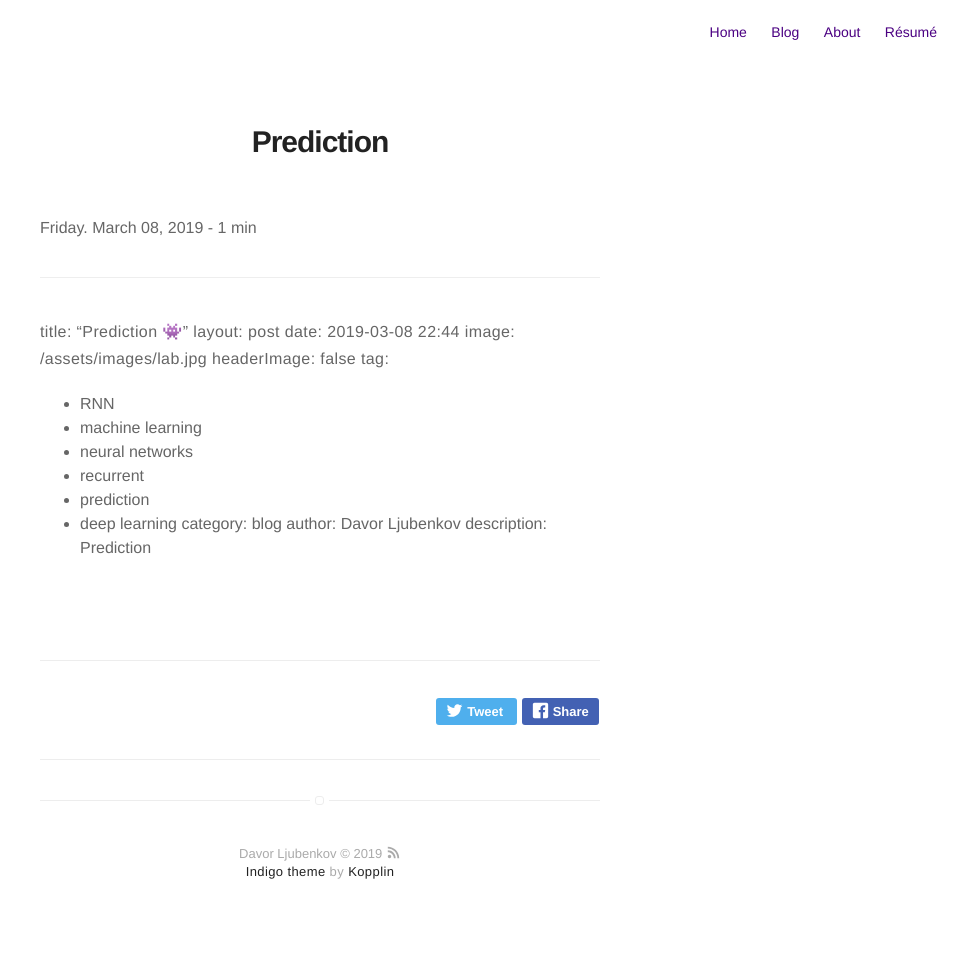
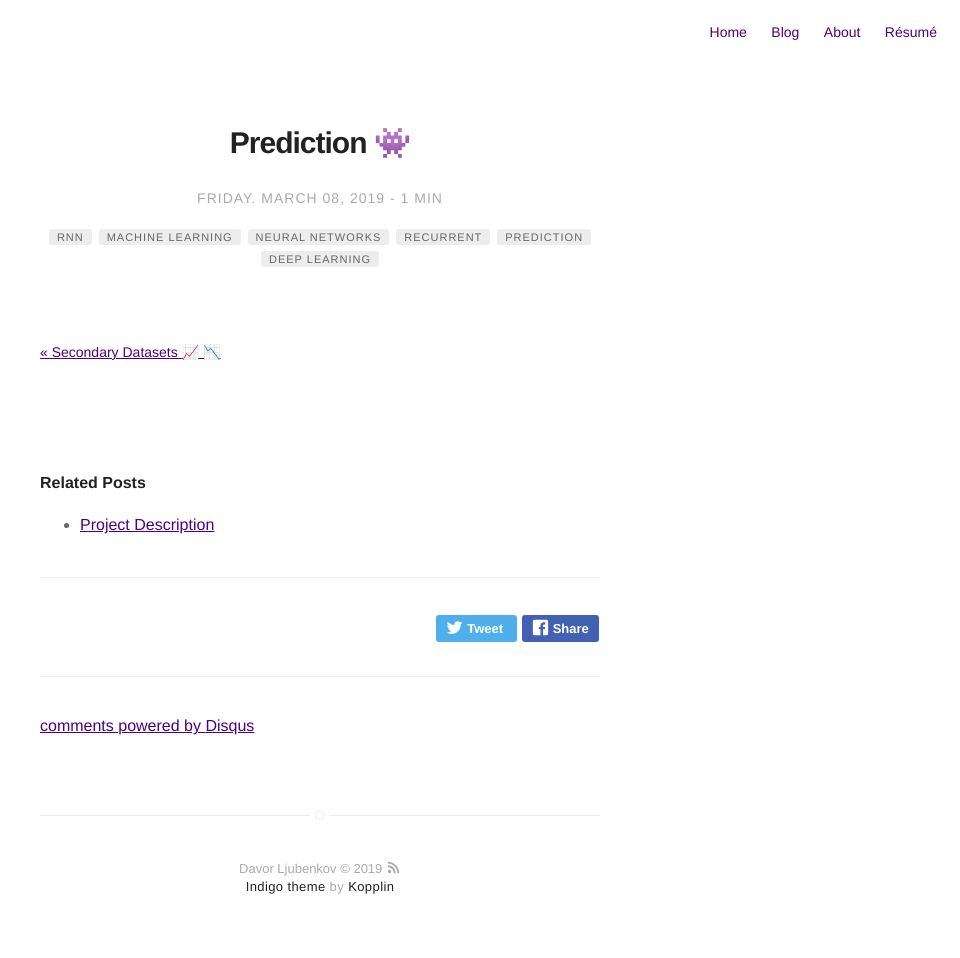
Before and after one commit to dljubenk/dljubenk.github.io, a Jekyll site: the page built from _posts/2019-03-08-prediction.markdown, in a window 1280 px wide. Shown: the whole page, without its empty margins (320-1280 px from the left). Built offline with Jekyll 4.4.1, drawn with Linux system fonts in a browser that asks for light colours; emoji names are drawn with the system emoji font; our own code applies the rules of GitHub Pages for plain Markdown files; comment, search, counter and statistics services are not loaded.

Commit message:
Update 2019-03-08-prediction.markdown

```diff
--- a/_posts/2019-03-08-prediction.markdown
+++ b/_posts/2019-03-08-prediction.markdown
@@ -14,3 +14,7 @@ tag:
 category: blog
 author: Davor Ljubenkov
 description: Prediction
+
+jemoji: '<img class="emoji" title=":space_invader:" alt=":space_invader:" src="https://assets.github.com/images/icons/emoji/unicode/1f47e.png" height="20" width="20" align="absmiddle">'
+
+---
```
